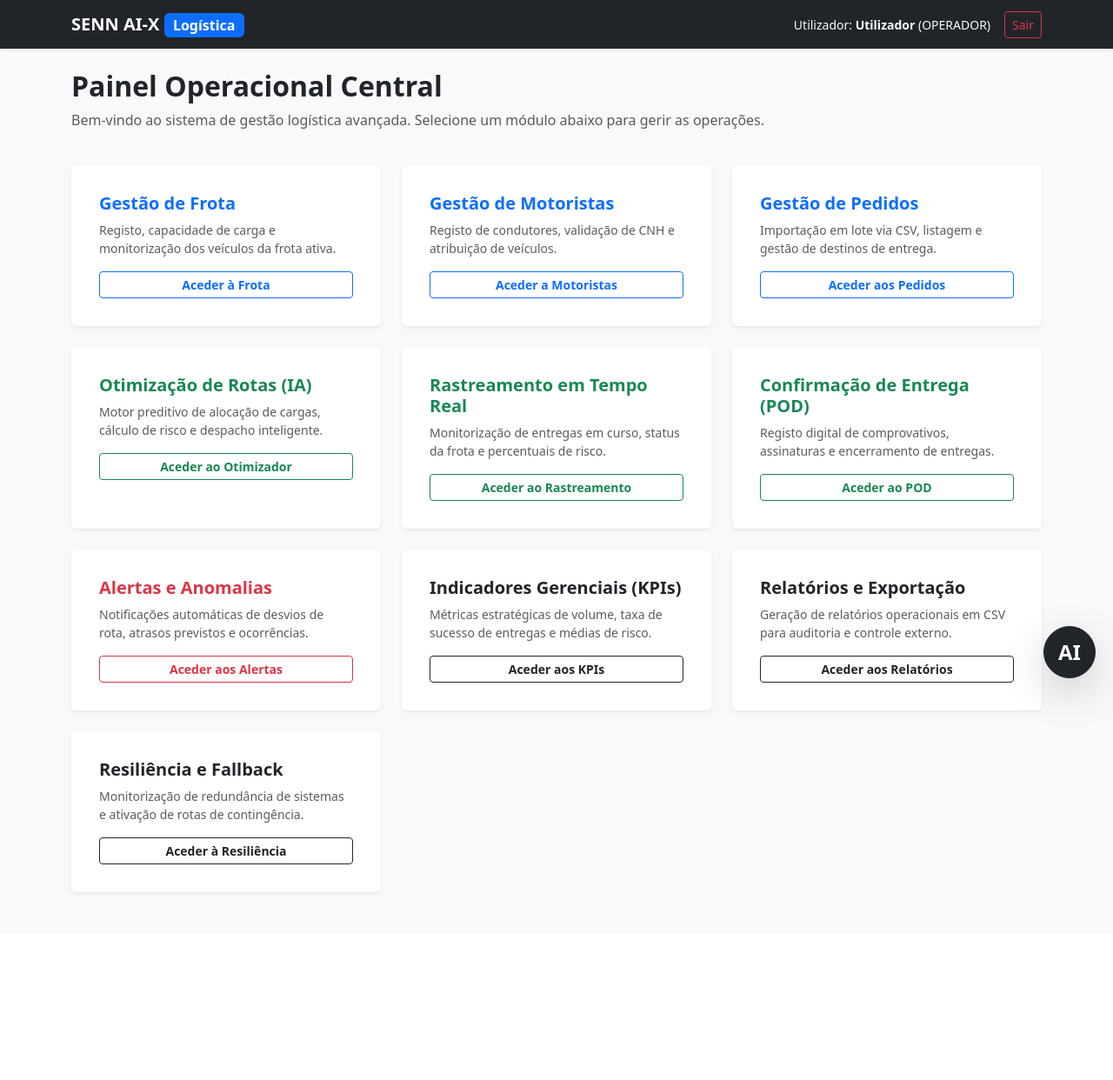
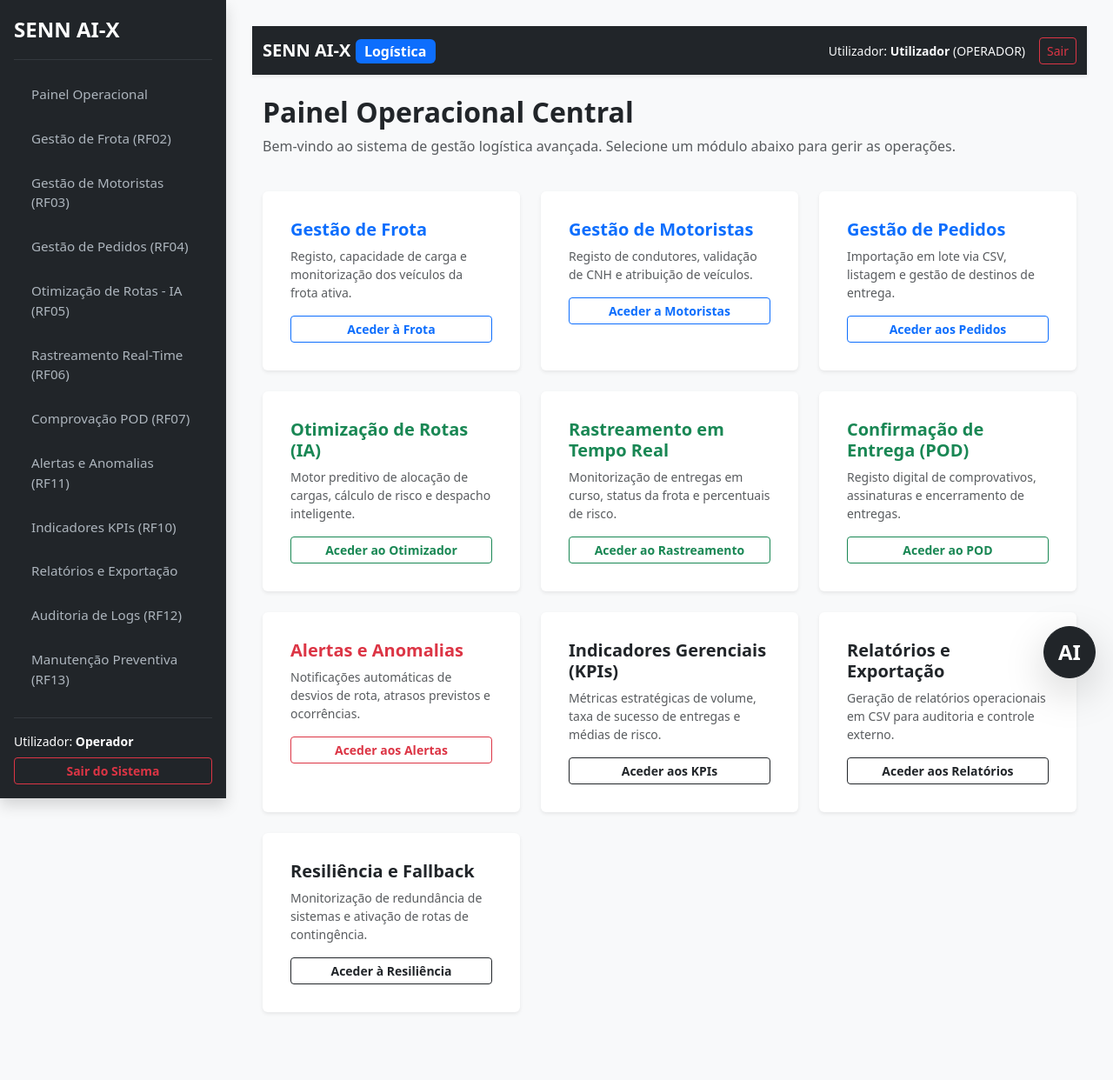
Before and after one commit to Rafael010301/moduloA_IronShell, a PHP site: page /index.php?route=dashboard in a window 1280 px wide. Shown: the whole page at 87% size. Before the commit the page ends 1029 px from the top, so only its background shows below. Run offline with PHP 8.4, Linux system fonts and the light colour scheme; the visitor is signed in with stand-in values (Sample User, id 1); a stand-in replaces the project's code that opens the database connection.

Commit message:
feat: adição do chatbot e reestruturação da dashboard e aprimoramento mínimos

```diff
--- a/index.php
+++ b/index.php
@@ -101,6 +101,15 @@ switch ($route) {
         exit();
         break;
 
+    case 'audit':
+        requireAuth();
+        require __DIR__ . '/views/admin/audit.php';
+        break;
+
+    case 'maintenance':
+        requireAuth();
+        require __DIR__ . '/views/admin/maintenance.php';
+        break;
     default:
         http_response_code(404);
         echo "<div style='text-align:center; margin-top:50px; font-family:sans-serif;'>
--- a/views/layouts/header.php
+++ b/views/layouts/header.php
@@ -3,9 +3,6 @@ if (session_status() === PHP_SESSION_NONE) {
     session_start();
 }
 
-/**
- * Função de segurança global para sanitização de saída
- */
 if (!function_exists('sanitizeOutput')) {
     function sanitizeOutput($data) {
         return htmlspecialchars($data ?? '', ENT_QUOTES, 'UTF-8');
@@ -20,10 +17,55 @@ if (!function_exists('sanitizeOutput')) {
     <title>SENN AI-X - Plataforma de Gestão Logística</title>
     <!-- Bootstrap 5 CSS -->
     <link href="https://cdn.jsdelivr.net/npm/bootstrap@5.3.0/dist/css/bootstrap.min.css" rel="stylesheet">
+    <!-- Chart.js para Gráficos Dinâmicos -->
+    <script src="https://cdn.jsdelivr.net/npm/chart.js"></script>
+    <style>
+        body { background-color: #f8f9fa; }
+        .sidebar { min-height: 100vh; background-color: #212529; color: #fff; position: fixed; top: 0; left: 0; width: 260px; z-index: 100; transition: all 0.3s; }
+        .sidebar .nav-link { color: #adb5bd; padding: 12px 20px; font-size: 0.95rem; }
+        .sidebar .nav-link:hover, .sidebar .nav-link.active { color: #fff; background-color: #343a40; border-left: 4px solid #0d6efd; }
+        .main-content { margin-left: 260px; padding: 30px; }
+        @media (max-width: 768px) {
+            .sidebar { width: 100%; position: relative; min-height: auto; }
+            .main-content { margin-left: 0; padding: 15px; }
+        }
+    </style>
 </head>
-<body class="bg-light">
+<body>
 
-<!-- Integracao Global do Assistente Virtual (RF13) -->
+<!-- Menu Lateral (Sidebar) Corporativo -->
+<div class="sidebar d-flex flex-column p-3 shadow">
+    <a href="index.php?route=dashboard" class="d-flex align-items-center mb-3 mb-md-0 me-md-auto text-white text-decoration-none">
+        <span class="fs-4 fw-bold">SENN AI-X</span>
+    </a>
+    <hr class="text-secondary">
+    <ul class="nav nav-pills flex-column mb-auto">
+        <li class="nav-item mb-1"><a href="index.php?route=dashboard" class="nav-link">Painel Operacional</a></li>
+        <li class="nav-item mb-1"><a href="index.php?route=vehicles" class="nav-link">Gestão de Frota (RF02)</a></li>
+        <li class="nav-item mb-1"><a href="index.php?route=drivers" class="nav-link">Gestão de Motoristas (RF03)</a></li>
+        <li class="nav-item mb-1"><a href="index.php?route=orders" class="nav-link">Gestão de Pedidos (RF04)</a></li>
+        <li class="nav-item mb-1"><a href="index.php?route=optimizer" class="nav-link">Otimização de Rotas - IA (RF05)</a></li>
+        <li class="nav-item mb-1"><a href="index.php?route=tracking" class="nav-link">Rastreamento Real-Time (RF06)</a></li>
+        <li class="nav-item mb-1"><a href="index.php?route=pod" class="nav-link">Comprovação POD (RF07)</a></li>
+        <li class="nav-item mb-1"><a href="index.php?route=alerts" class="nav-link">Alertas e Anomalias (RF11)</a></li>
+        <li class="nav-item mb-1"><a href="index.php?route=kpis" class="nav-link">Indicadores KPIs (RF10)</a></li>
+        <li class="nav-item mb-1"><a href="index.php?route=reports" class="nav-link">Relatórios e Exportação</a></li>
+        <li class="nav-item mb-1"><a href="index.php?route=audit" class="nav-link">Auditoria de Logs (RF12)</a></li>
+        <li class="nav-item mb-1"><a href="index.php?route=maintenance" class="nav-link">Manutenção Preventiva (RF13)</a></li>
+    </ul>
+    <hr class="text-secondary">
+    <div class="dropdown">
+        <span class="d-block text-white text-decoration-none small mb-2">
+            Utilizador: <strong><?= sanitizeOutput($_SESSION['usuario_nome'] ?? 'Operador'); ?></strong>
+        </span>
+        <a href="index.php?route=logout" class="btn btn-outline-danger btn-sm w-100 fw-bold">Sair do Sistema</a>
+    </div>
+</div>
+
+<!-- Conteúdo Principal -->
+<div class="main-content">
+
+<!-- Inclusão Global do Widget do Chatbot (RF13) -->
 <?php
 $widgetPath = __DIR__ . '/../components/chatbot_widget.php';
 if (file_exists($widgetPath)) {
```
Also changed, not shown: views/admin/audit.php (added, +60 -0 lines), views/admin/maintenance.php (added, +94 -0 lines), README.md.
